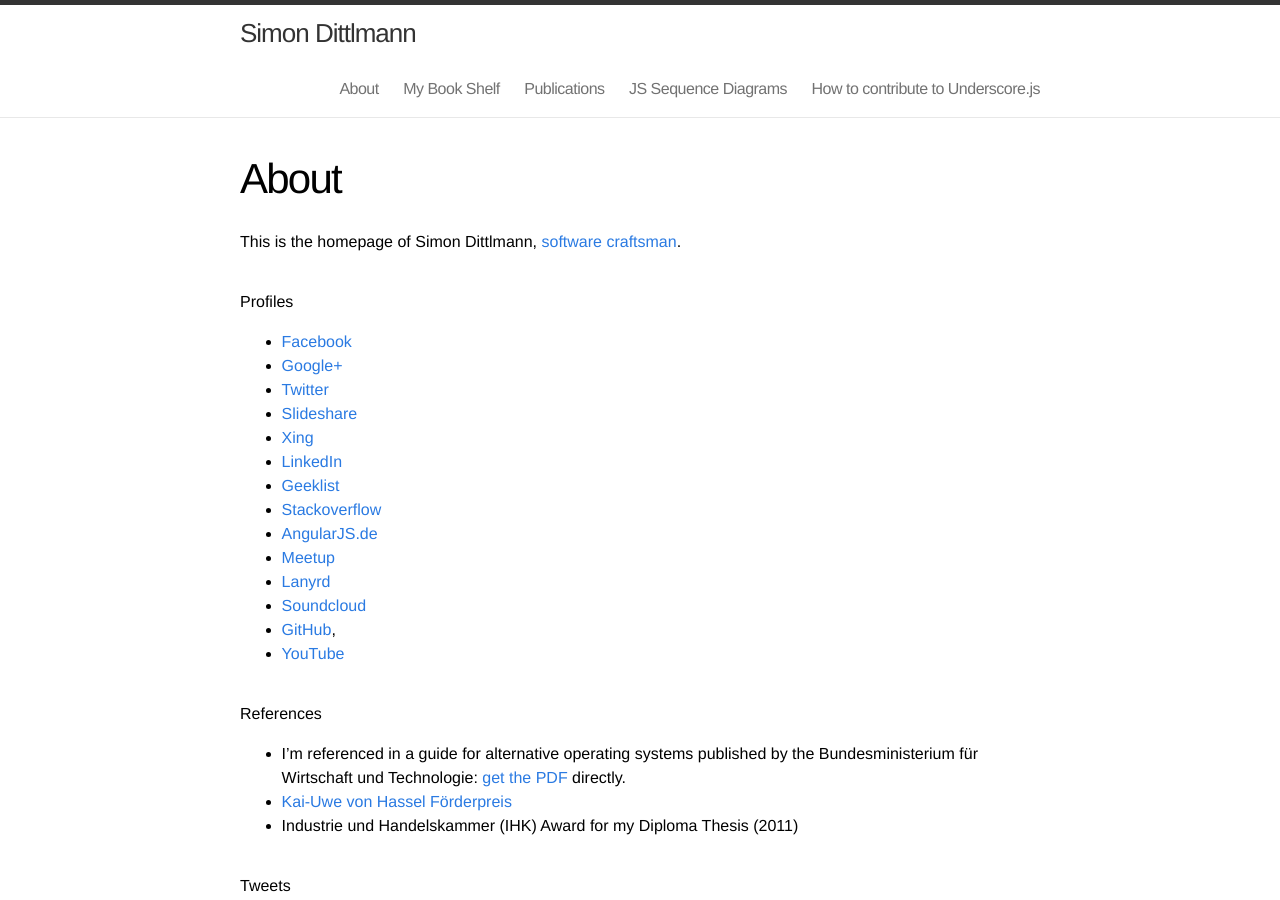
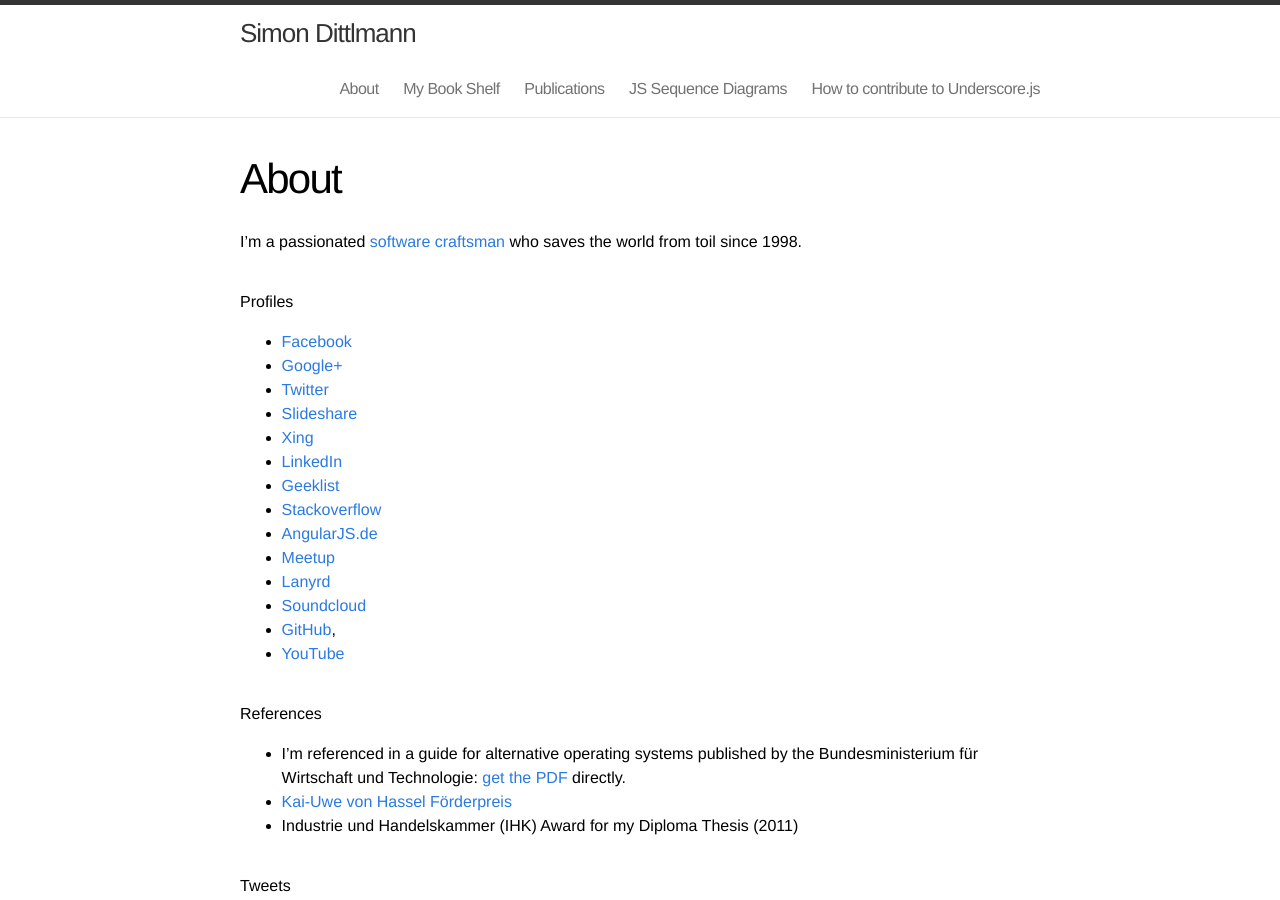
Before and after one commit to Pindar/pindar.github.io, a Jekyll site: the page built from about.md, in a window 1280 px wide and 900 px high. Built offline with Jekyll 4.4.1, drawn with Linux system fonts in a browser that asks for light colours; nearby versions of some CDN libraries; comment, search, counter and statistics services are not loaded.

Commit message:
Update about.md

```diff
--- a/about.md
+++ b/about.md
@@ -8,7 +8,7 @@ date_gmt: '2009-07-09 20:26:13 +0200'
 permalink: /about/
 ---
 
-This is the homepage of Simon Dittlmann, [software craftsman](http://manifesto.softwarecraftsmanship.org/).
+I’m a passionated [software craftsman](http://manifesto.softwarecraftsmanship.org/) who saves the world from toil since 1998.
 
 # Profiles
 
```
